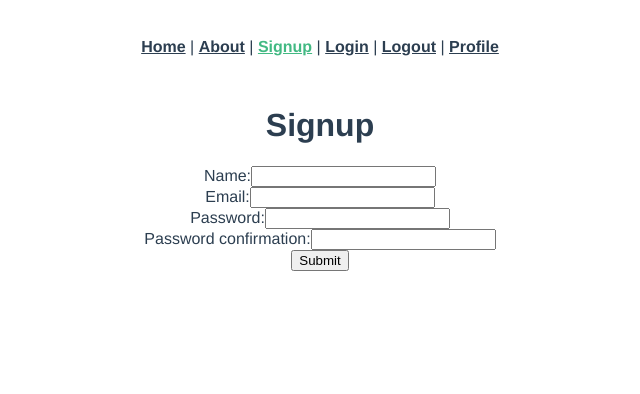
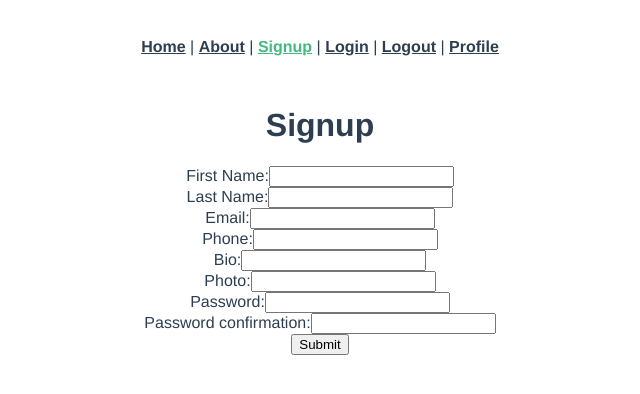
Before and after one commit to thompson-jacob/groupApiProjectFrontendPersonalResume, a Vue app: page /signup in a window 1280 px wide. Shown: the top 394 px of the page, without its empty margins (320-960 px from the left). Built offline with nearby package versions, Linux system fonts and the light colour scheme.

Commit message:
Updated Signup page

```diff
--- a/src/main.js
+++ b/src/main.js
@@ -6,9 +6,7 @@ import axios from "axios";
 // Configures axios library for signup
 axios.defaults.headers.common["X-Requested-With"] = "XMLHttpRequest";
 axios.defaults.baseURL =
-  process.env.NODE_ENV === "development"
-    ? "https://whispering-sands-76473.herokuapp.com"
-    : "http://localhost:3000";
+  process.env.NODE_ENV === "development" ? "https://whispering-sands-76473.herokuapp.com" : "http://localhost:3000";
 
 // This adds the jwt token for authorization
 var jwt = localStorage.getItem("jwt");
--- a/src/views/Logout.vue
+++ b/src/views/Logout.vue
@@ -1,8 +1,6 @@
 <template>
-  <div class="logout">
-  </div>
+  <div class="logout"></div>
 </template>
-
 
 <script>
 import axios from "axios";
@@ -11,6 +9,6 @@ export default {
     delete axios.defaults.headers.common["Authorization"];
     localStorage.removeItem("jwt");
     this.$router.push("/");
-  }
+  },
 };
 </script>
--- a/src/views/Profile.vue
+++ b/src/views/Profile.vue
@@ -1,16 +1,16 @@
 <template>
   <div class="profile">
     <div class="container">
-    <p> Your Profile </p>
+      <p>Your Profile</p>
       <p>{{ student[0].first_name }} {{ student[0].last_name }}</p>
-    <p>{{ student[0].email }} </p>
-    <p>{{ student[0].phone_number }} </p>
-    <p> {{ student[0].short_bio }} </p>
-    <p> {{ student[0].linkedin_url }} </p>
-    <p> {{ student[0].twitter_handle }} </p>
-    <p> {{ student[0].website_url }} </p>
-    <p> {{ student[0].github_url }} </p>
-    <p> {{ student[0].resume_url }} </p>
+      <p>{{ student[0].email }}</p>
+      <p>{{ student[0].phone_number }}</p>
+      <p>{{ student[0].short_bio }}</p>
+      <p>{{ student[0].linkedin_url }}</p>
+      <p>{{ student[0].twitter_handle }}</p>
+      <p>{{ student[0].website_url }}</p>
+      <p>{{ student[0].github_url }}</p>
+      <p>{{ student[0].resume_url }}</p>
       <button>edit basic info</button>
       <div class="edit-basic">
         <form v-on:submit.prevent="updateProfile()">
@@ -23,45 +23,45 @@
 
           <div class="form-group">
             <label>First Name:</label>
-        <input type="text" class="form-control" v-model="first_name">
+            <input type="text" class="form-control" v-model="first_name" />
           </div>
           <div class="form-group">
             <label>Last name:</label>
-        <input type="text" class="form-control" v-model="last_name">
+            <input type="text" class="form-control" v-model="last_name" />
           </div>
           <div class="form-group">
             <label>Email:</label>
-        <input type="text" class="form-control" v-model="email">
+            <input type="text" class="form-control" v-model="email" />
           </div>
           <div class="form-group">
             <label>Phone:</label>
-        <input type="text" class="form-control" v-model="phone_number">
+            <input type="text" class="form-control" v-model="phone_number" />
           </div>
           <div class="form-group">
             <label>Bio:</label>
-        <input type="text" class="form-control" v-model="short_bio">
+            <input type="text" class="form-control" v-model="short_bio" />
           </div>
           <div class="form-group">
             <label>LinkedIn URL:</label>
-        <input type="text" class="form-control" v-model="linkedin_url">
+            <input type="text" class="form-control" v-model="linkedin_url" />
           </div>
           <div class="form-group">
             <label>Twitter:</label>
-        <input type="text" class="form-control" v-model="twitter_handle">
+            <input type="text" class="form-control" v-model="twitter_handle" />
           </div>
           <div class="form-group">
             <label>GitHub:</label>
-        <input type="text" class="form-control" v-model="github_url">
+            <input type="text" class="form-control" v-model="github_url" />
           </div>
           <div class="form-group">
             <label>Personal Website:</label>
-        <input type="text" class="form-control" v-model="website_url">
+            <input type="text" class="form-control" v-model="website_url" />
           </div>
           <div class="form-group">
             <label>Resume:</label>
-        <input type="text" class="form-control" v-model="resume_url">
+            <input type="text" class="form-control" v-model="resume_url" />
           </div>
-      <input type="submit" class="btn btn-primary" value="Submit">
+          <input type="submit" class="btn btn-primary" value="Submit" />
         </form>
       </div>
     </div>
@@ -74,9 +74,7 @@
 <script>
 import axios from "axios";
 
-
 export default {
-
   data: function() {
     return {
       student: {
@@ -103,10 +101,10 @@ export default {
           name: "",
           description: "",
           url: "",
-          screenshot:"",
+          screenshot: "",
         },
         skills: {
-          skill_name:""
+          skill_name: "",
         },
         educations: {
           start_date: "",
@@ -115,9 +113,7 @@ export default {
           university_name: "",
           details: "",
         },
-
       },
-
     };
   },
   created: function() {
--- a/src/views/Signup.vue
+++ b/src/views/Signup.vue
@@ -8,22 +8,38 @@
         </li>
       </ul>
       <div class="form-group">
-        <label>Name:</label>
-        <input type="text" class="form-control" v-model="name">
+        <label>First Name:</label>
+        <input type="text" class="form-control" v-model="firstname" />
+      </div>
+      <div class="form-group">
+        <label>Last Name:</label>
+        <input type="text" class="form-control" v-model="lastname" />
       </div>
       <div class="form-group">
         <label>Email:</label>
-        <input type="email" class="form-control" v-model="email">
+        <input type="email" class="form-control" v-model="email" />
+      </div>
+      <div class="form-group">
+        <label>Phone:</label>
+        <input type="phone" class="form-control" v-model="phone" />
+      </div>
+      <div class="form-group">
+        <label>Bio:</label>
+        <input type="bio" class="form-control" v-model="bio" />
+      </div>
+      <div class="form-group">
+        <label>Photo:</label>
+        <input type="photo" class="form-control" v-model="photo" />
       </div>
       <div class="form-group">
         <label>Password:</label>
-        <input type="password" class="form-control" v-model="password">
+        <input type="password" class="form-control" v-model="password" />
       </div>
       <div class="form-group">
         <label>Password confirmation:</label>
-        <input type="password" class="form-control" v-model="passwordConfirmation">
+        <input type="password" class="form-control" v-model="passwordConfirmation" />
       </div>
-      <input type="submit" class="btn btn-primary" value="Submit">
+      <input type="submit" class="btn btn-primary" value="Submit" />
     </form>
   </div>
 </template>
@@ -34,32 +50,39 @@ import axios from "axios";
 export default {
   data: function() {
     return {
-      name: "",
+      first_name: "",
+      last_name: "",
       email: "",
+      phone_number: "",
+      short_bio: "",
+      photo: "",
       password: "",
       passwordConfirmation: "",
-      errors: []
+      errors: [],
     };
   },
   methods: {
     submit: function() {
       var params = {
-        name: this.name,
+        first_name: this.first_name,
+        last_name: this.last_name,
         email: this.email,
+        phone_number: this.phone_number,
+        short_bio: this.short_bio,
+        photo: this.photo,
         password: this.password,
-        password_confirmation: this.passwordConfirmation
+        password_confirmation: this.passwordConfirmation,
       };
       axios
         .post("/api/students", params)
         .then(response => {
           console.log(response.data);
           this.$router.push("/login");
-
         })
         .catch(error => {
           this.errors = error.response.data.errors;
         });
-    }
-  }
+    },
+  },
 };
 </script>
```
Lines whose indentation alone changed are shown as unchanged.
